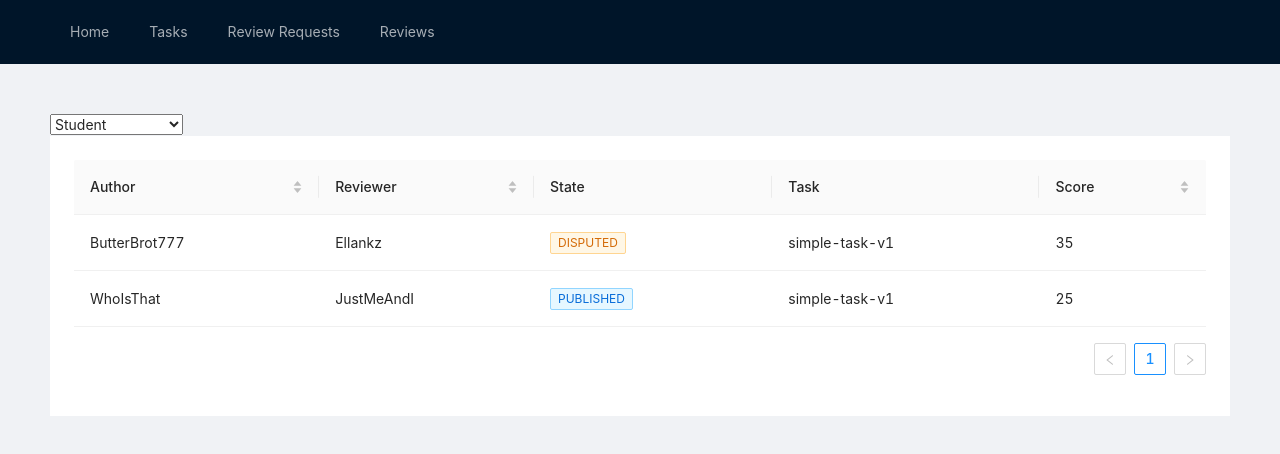
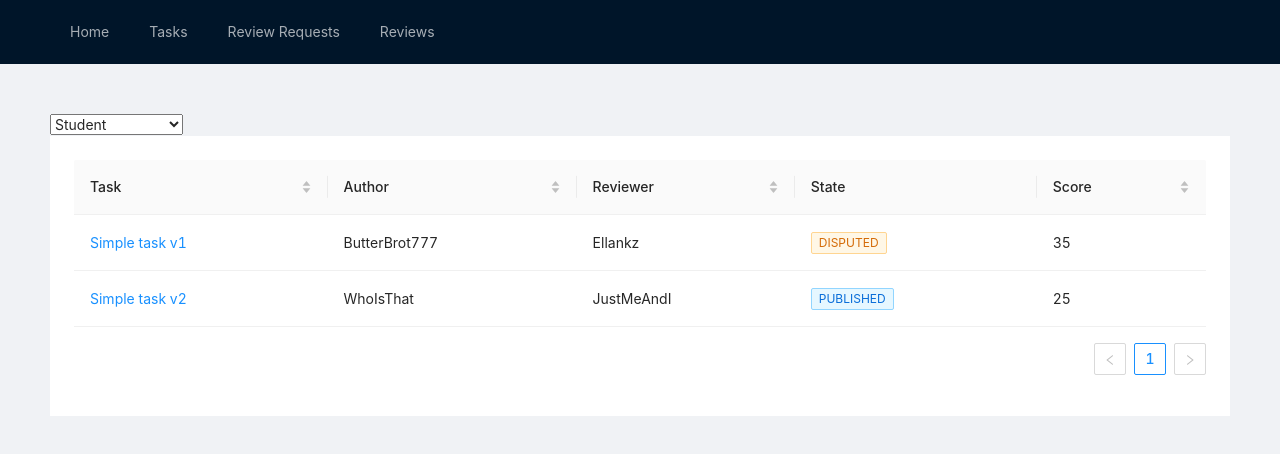
Before and after one commit to lp-msarchitect/x-check-app, a React (Create React App) app: page /reviews in a window 1280 px wide. Shown: the top 454 px of the page. Built offline with nearby package versions, Linux system fonts and the light colour scheme; data requests are answered from the project's data file.

Commit message:
feat: add link to task and task title sorting

```diff
--- a/db.json
+++ b/db.json
@@ -153,9 +153,9 @@
       "author": "WhoIsThat",
       "reviewer": "JustMeAndI",
       "state": "PUBLISHED",
-      "task": "simple-task-v1",
+      "task": "simple-task-v2",
       "grade": {
-        "task": "simple-task-v1",
+        "task": "simple-task-v2",
         "items": {
           "basic_p1": { "score": 15, "comment": "Well done!" },
           "extra_p1": {
--- a/src/components/Reviews/Reviews.tsx
+++ b/src/components/Reviews/Reviews.tsx
@@ -2,9 +2,10 @@ import React, { useEffect } from 'react';
 import { AnyAction } from 'redux';
 import { useDispatch, useSelector } from 'react-redux';
 import { ThunkDispatch } from 'redux-thunk';
+import { Link } from 'react-router-dom';
 import { Table, Tag } from 'antd';
-import { Review, TaskScore } from '../../models/data-models';
-import { getReviews } from '../../actions';
+import { Review, TaskScore, Task } from '../../models/data-models';
+import { getReviews, getTasks } from '../../actions';
 import { AppReduxState } from '../../models/redux-models';
 
 type State = Review[];
@@ -15,13 +16,16 @@ const Reviews = (): JSX.Element => {
     (state) => state.reviews
   );
 
+  const tasks = useSelector<AppReduxState, Task[]>((state) => state.tasks);
+
   const dispatch: AppDispatch = useDispatch();
 
   useEffect(() => {
     dispatch(getReviews());
+    dispatch(getTasks());
   }, [dispatch]);
 
-  const sortStrings = (a: Review, b: Review): number => {
+  const sortNames = (a: Review, b: Review): number => {
     const A = a.author.toUpperCase();
     const B = b.author.toUpperCase();
     if (A < B) {
@@ -29,6 +33,24 @@ const Reviews = (): JSX.Element => {
     }
     if (A > B) {
       return 1;
+    }
+    return 1;
+  };
+
+  const sortTitles = (a: Review, b: Review): number => {
+    const A = tasks.find((element) => {
+      return element.id === a.task;
+    });
+    const B = tasks.find((element) => {
+      return element.id === b.task;
+    });
+    if (A && B) {
+      if (A < B) {
+        return -1;
+      }
+      if (A > B) {
+        return 1;
+      }
     }
     return 1;
   };
@@ -72,20 +94,37 @@ const Reviews = (): JSX.Element => {
     return calcTotalScore(a.grade) - calcTotalScore(b.grade);
   };
 
+  const renderTaskTitle = (taskId: string): JSX.Element | null => {
+    const currentTask = tasks.find((element) => {
+      return element.id === taskId;
+    });
+    if (currentTask) {
+      return <Link to={`/tasks/${taskId}`}>{currentTask.title}</Link>;
+    }
+    return null;
+  };
+
   return (
     <div className="reviews">
       <Table dataSource={reviews}>
         <Table.Column
+          key="task"
+          title="Task"
+          dataIndex="task"
+          render={renderTaskTitle}
+          sorter={sortTitles}
+        />
+        <Table.Column
           key="author"
           title="Author"
           dataIndex="author"
-          sorter={sortStrings}
+          sorter={sortNames}
         />
         <Table.Column
           key="reviewer"
           title="Reviewer"
           dataIndex="reviewer"
-          sorter={sortStrings}
+          sorter={sortNames}
         />
         <Table.Column
           key="state"
@@ -93,7 +132,6 @@ const Reviews = (): JSX.Element => {
           dataIndex="state"
           render={renderTags}
         />
-        <Table.Column key="task" title="Task" dataIndex="task" />
         <Table.Column
           key="grade"
           title="Score"
```
